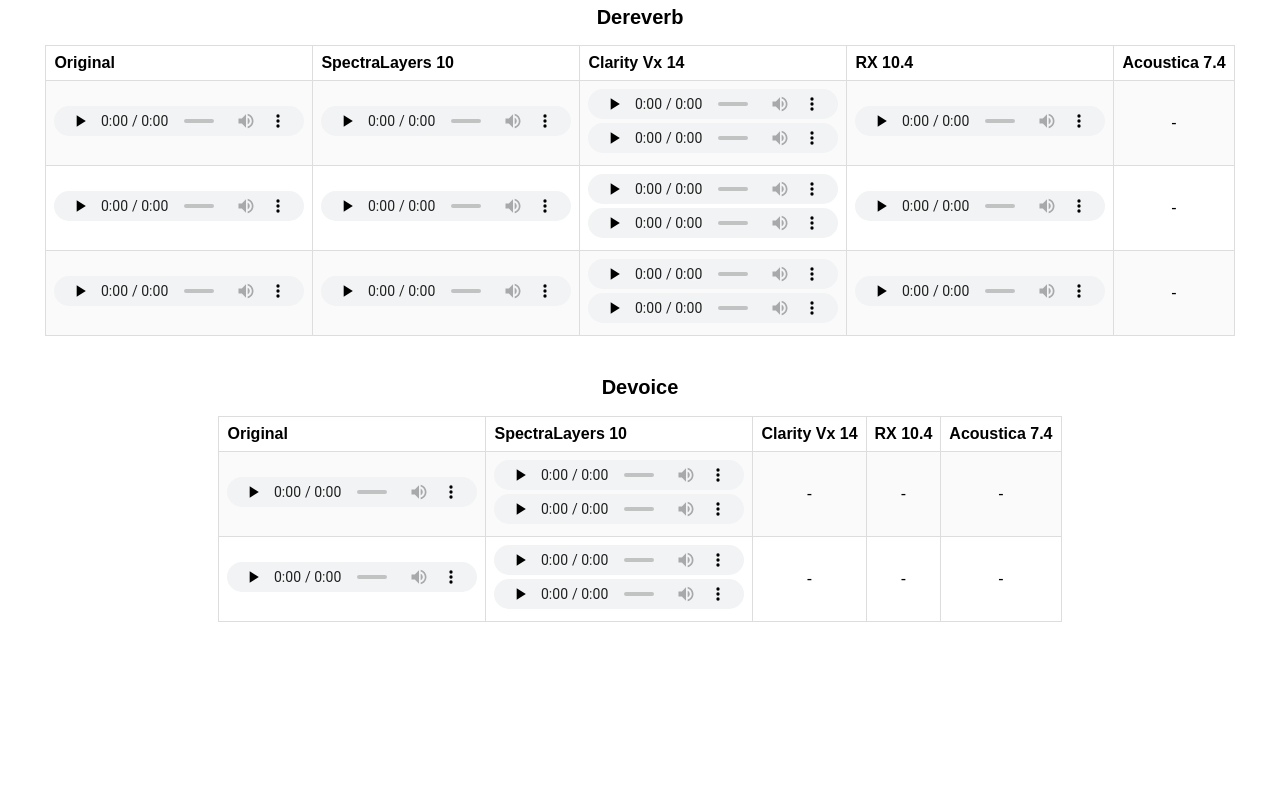
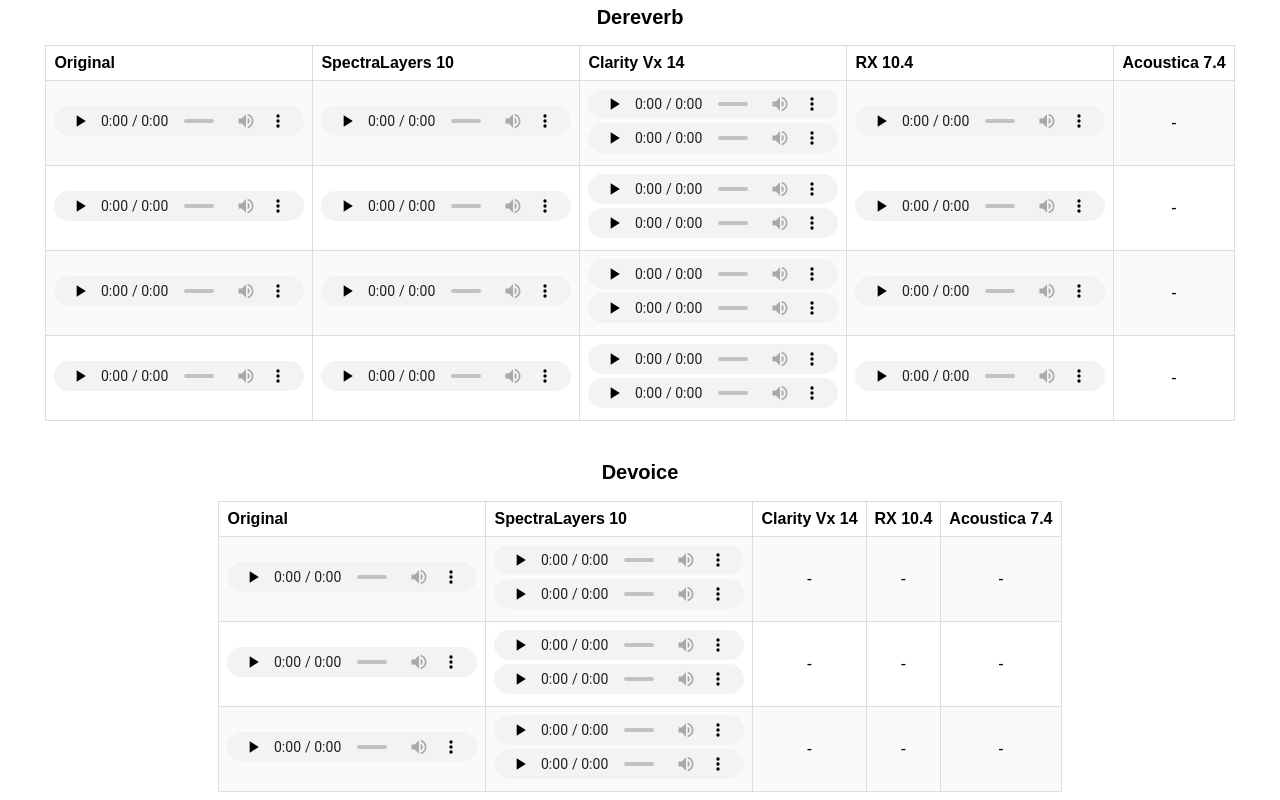
Before and after one commit to divideconcept/Restoration-Comparison, a plain HTML site: page index.html in a window 1280 px wide. Shown: the part 691-1491 px from the top of the page. Before the commit the page ends 1321 px from the top, so only its background shows below. Drawn offline with Linux system fonts and the light colour scheme.

Commit message:
Add files via upload

```diff
--- a/index.html
+++ b/index.html
@@ -152,6 +152,14 @@
         <td><audio controls preload="none" src="https://github.com/divideconcept/Restoration-Comparison/blob/main/reverb3_rx.wav?raw=true"></audio></td>
         <td><center>-</center></td>
     </tr>
+    <tr>
+        <td><audio controls preload="none" src="https://github.com/divideconcept/Restoration-Comparison/blob/main/reverb4.wav?raw=true"></audio></td>
+        <td><audio controls preload="none" src="https://github.com/divideconcept/Restoration-Comparison/blob/main/reverb4_sl.wav?raw=true"></audio></td>
+        <td><audio controls preload="none" src="https://github.com/divideconcept/Restoration-Comparison/blob/main/reverb4_clarity_1.wav?raw=true"></audio><br/>
+            <audio controls preload="none" src="https://github.com/divideconcept/Restoration-Comparison/blob/main/reverb4_clarity_2.wav?raw=true"></audio></td>
+        <td><audio controls preload="none" src="https://github.com/divideconcept/Restoration-Comparison/blob/main/reverb4_rx.wav?raw=true"></audio></td>
+        <td><center>-</center></td>
+    </tr>
 </table>
 
 <h2>Devoice</h2>
@@ -179,6 +187,14 @@
         <td><center>-</center></td>
         <td><center>-</center></td>
     </tr>
+    <tr>
+        <td><audio controls preload="none" src="https://github.com/divideconcept/Restoration-Comparison/blob/main/voice3.wav?raw=true"></audio></td>
+        <td><audio controls preload="none" src="https://github.com/divideconcept/Restoration-Comparison/blob/main/voice3_sl_1.wav?raw=true"></audio><br/>
+            <audio controls preload="none" src="https://github.com/divideconcept/Restoration-Comparison/blob/main/voice3_sl_2.wav?raw=true"></audio></td>
+        <td><center>-</center></td>
+        <td><center>-</center></td>
+        <td><center>-</center></td>
+    </tr>
 </table>
 
 </center>
```
Also changed, not shown: 8 other files.
